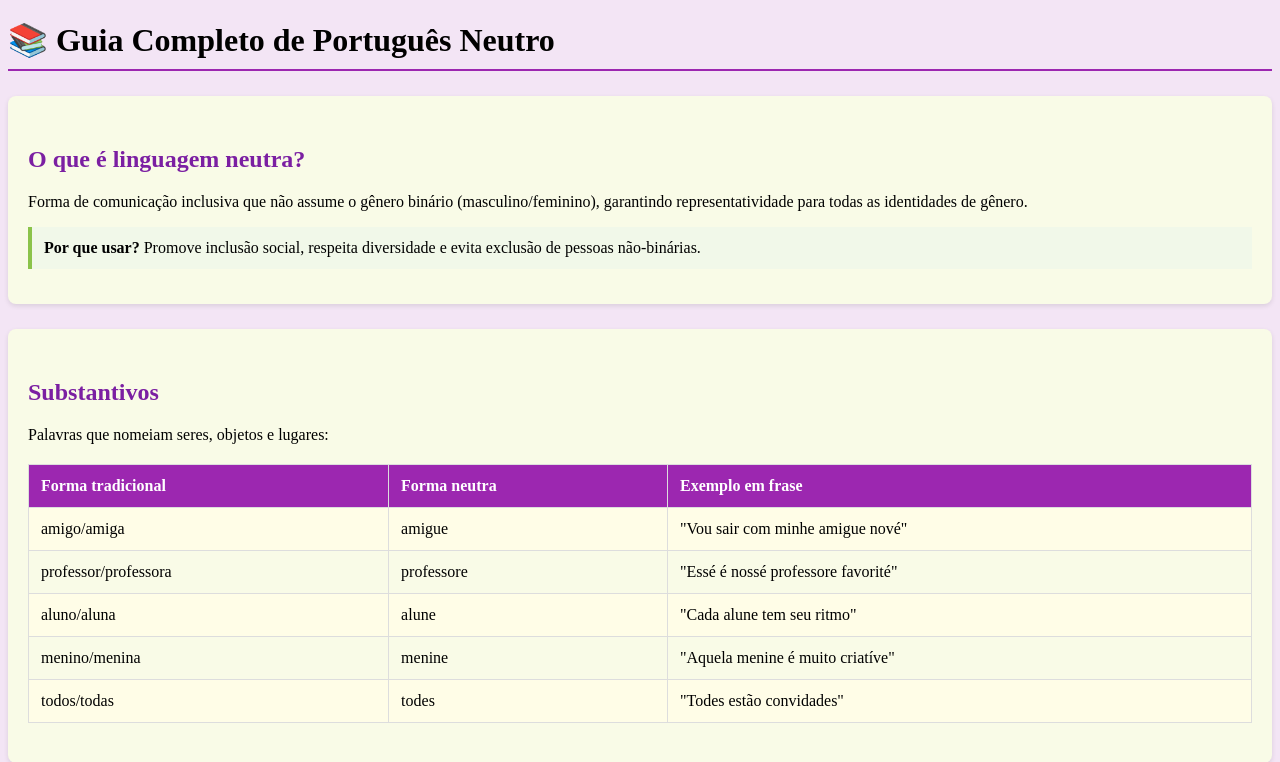
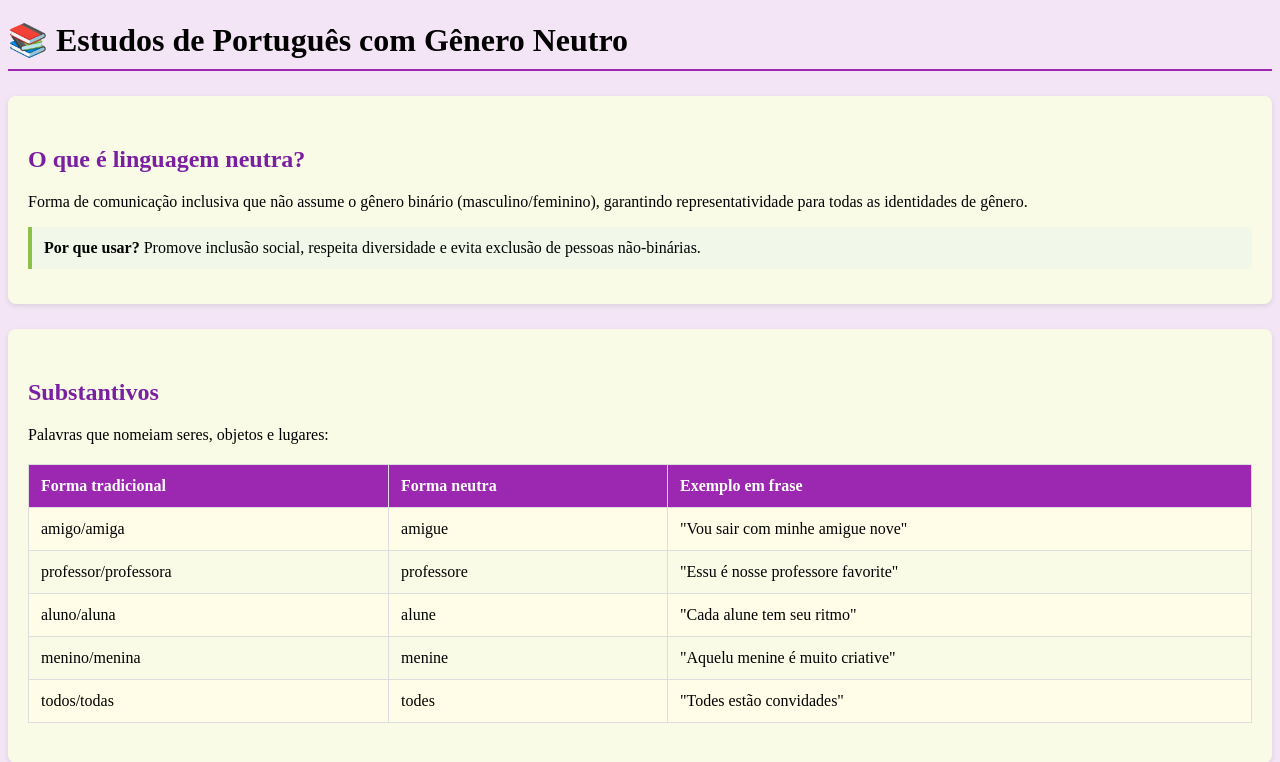
Before and after one commit to alexmattinelli/tradutor_genero_neutro, a Flask app: page /estudos in a window 1280 px wide. Shown: the top 762 px of the page. Run offline with Flask 3, Linux system fonts and the light colour scheme.

Commit message:
Update estudos.html

```diff
--- a/templates/estudos.html
+++ b/templates/estudos.html
@@ -75,7 +75,7 @@ body {
     </style>
 </head>
 <body>
-    <h1>📚 Guia Completo de Português Neutro</h1>
+    <h1>📚 Estudos de Português com Gênero Neutro</h1>
 
     <div class="card">
         <h2>O que é linguagem neutra?</h2>
@@ -99,12 +99,12 @@ body {
             <tr>
                 <td>amigo/amiga</td>
                 <td>amigue</td>
-                <td>"Vou sair com minhe amigue nové"</td>
+                <td>"Vou sair com minhe amigue nove"</td>
             </tr>
             <tr>
                 <td>professor/professora</td>
                 <td>professore</td>
-                <td>"Essé é nossé professore favorité"</td>
+                <td>"Essu é nosse professore favorite"</td>
             </tr>
             <tr>
                 <td>aluno/aluna</td>
@@ -114,7 +114,7 @@ body {
             <tr>
                 <td>menino/menina</td>
                 <td>menine</td>
-                <td>"Aquela menine é muito criatíve"</td>
+                <td>"Aquelu menine é muito criative"</td>
             </tr>
             <tr>
                 <td>todos/todas</td>
```
